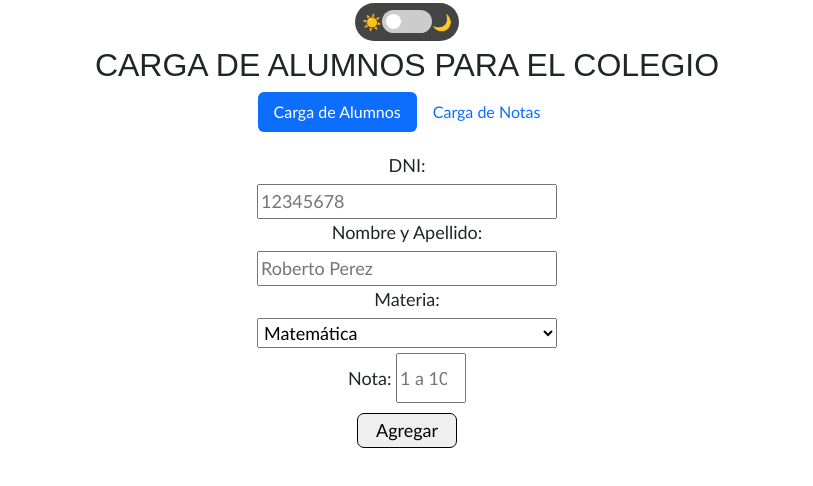
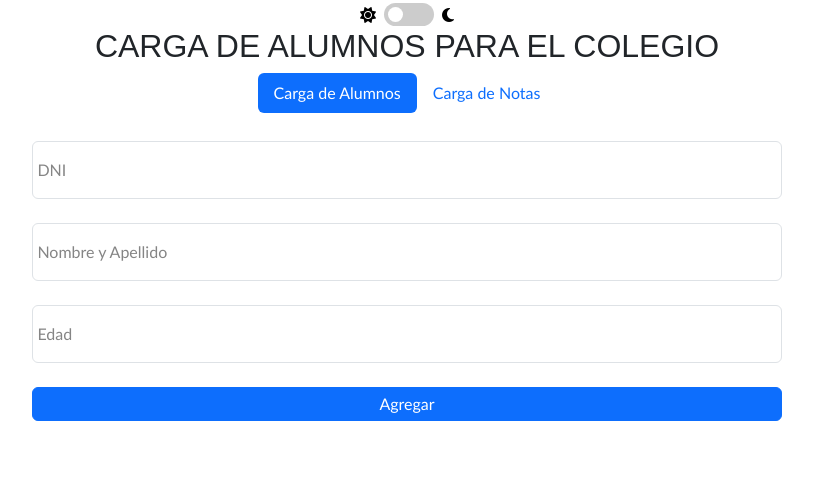
Before and after one commit to nachthelad/Add-Students-and-Notes, a plain HTML site: page index.html in a window 1280 px wide. Shown: the whole page, without its empty margins (233-1046 px from the left). Drawn offline with nearby package versions, Linux system fonts and the light colour scheme.

Commit message:
Updated components with Bootstrap

```diff
--- a/index.html
+++ b/index.html
@@ -1,33 +1,42 @@
 <!DOCTYPE html>
-<html lang="en">
+<html lang="es" data-bs-theme="light">
   <head>
     <meta charset="UTF-8" />
     <meta name="viewport" content="width=device-width, initial-scale=1.0" />
+    <link
+      rel="stylesheet"
+      href="https://cdnjs.cloudflare.com/ajax/libs/font-awesome/6.4.2/css/all.min.css"
+      integrity="sha512-z3gLpd7yknf1YoNbCzqRKc4qyor8gaKU1qmn+CShxbuBusANI9QpRohGBreCFkKxLhei6S9CQXFEbbKuqLg0DA=="
+      crossorigin="anonymous"
+      referrerpolicy="no-referrer" />
     <link
       href="https://cdn.jsdelivr.net/npm/bootstrap@5.3.2/dist/css/bootstrap.min.css"
       rel="stylesheet"
       integrity="sha384-T3c6CoIi6uLrA9TneNEoa7RxnatzjcDSCmG1MXxSR1GAsXEV/Dwwykc2MPK8M2HN"
       crossorigin="anonymous" />
 
-      <link rel="stylesheet" href="style.css" />
-      <title>Proyecto Final - Ventura</title>
-    </head>
+    <link rel="stylesheet" href="style.css" />
+    <title>Proyecto Final - Ventura</title>
+  </head>
   <body>
     <div id="header">
       <div class="switchBg">
-        <label for="themeSwitch" class="themeSwitch">☀️</label>
+        <label for="themeSwitch" class="themeSwitch"
+          ><i class="fa-solid fa-sun mx-1" style="color: #000"></i
+        ></label>
         <label class="switch">
           <input type="checkbox" id="themeSwitch" />
           <span class="slider round"></span>
         </label>
-        <label for="themeSwitch" class="themeSwitch">🌙</label>
+        <label for="themeSwitch" class="themeSwitch"
+          ><i class="fa-solid fa-moon mx-1" style="color: #000"></i
+        ></label>
       </div>
     </div>
 
-    <h2>Carga de alumnos para el colegio</h2>
+    <h2 class="h2 text-wrap">Carga de alumnos para el colegio</h2>
 
-    <div class="d-flex justify-content-center">
-      <ul class="nav nav-pills" id="myTab" role="tablist">
+      <ul class="nav nav-pills d-flex justify-content-center" id="myTab" role="tablist">
         <li class="nav-item" role="presentation">
           <button
             class="nav-link active"
@@ -44,20 +53,19 @@
         <li class="nav-item" role="presentation">
           <button
             class="nav-link"
-            id="profile-tab"
+            id="add-tab"
             data-bs-toggle="tab"
-            data-bs-target="#profile-tab-pane"
+            data-bs-target="#add-tab-pane"
             type="button"
             role="tab"
-            aria-controls="profile-tab-pane"
+            aria-controls="add-tab-pane"
             aria-selected="false">
             Carga de Notas
           </button>
         </li>
       </ul>
-    </div>
     <!-- Tab de Carga de Alumnos -->
-    <div class="d-flex justify-content-center">
+    <div class="d-flex justify-content-center mt-2">
       <div class="tab-content" id="myTabContent">
         <div
           class="tab-pane fade show active"
@@ -65,53 +73,57 @@
           role="tabpanel"
           aria-labelledby="home-tab"
           tabindex="0">
-          <form id="form">
-            <div class="inputContainer">
-              <!-- DNI -->
-              <label for="name">DNI: </label>
+          <form id="form" class="row g-3 m-1 needs-validation" novalidate>
+            <!-- DNI -->
+            <div class="form-floating mt-3 mb-2">
               <input
                 type="number"
-                name="dni"
-                id="dni"
-                placeholder="12345678" />
-              <!-- Name -->
-              <label for="name">Nombre y Apellido: </label>
+                class="form-control"
+                id="inputDNI"
+                placeholder="12345678"
+                required />
+              <label for="inputDNI" class="form-label">DNI</label>
+            </div>
+            <!-- Name -->
+            <div class="form-floating mb-2">
               <input
                 type="text"
-                name="name"
-                id="name"
-                placeholder="Roberto Perez" />
-              <!-- Subject -->
-              <label for="subject">Materia: </label>
-              <select name="subject" id="subject">
-                <option value="Matemática">Matemática</option>
-                <option value="Literatura">Literatura</option>
-                <option value="Programación">Programación</option>
-                <option value="Física">Física</option>
-                <option value="Química">Química</option>
-              </select>
-              <!-- Note -->
-              <label for="note">Nota: </label>
+                class="form-control"
+                id="inputName"
+                placeholder="Roque"
+                required />
+              <label for="inputName" class="form-label">Nombre y Apellido</label>
+            </div>
+            <div class="form-floating mb-2">
               <input
                 type="number"
-                name="note"
-                id="note"
-                placeholder="1 a 10"
-                inputmode="decimal" />
+                class="form-control"
+                id="inputApellido"
+                placeholder="Perez"
+                required />
+              <label for="inputApellido" class="form-label">Edad</label>
             </div>
-            <input type="submit" id="addButton" value="Agregar" />
+            <!-- Age -->
+            <div class="d-flex justify-content-center">
+              <button
+                type="submit"
+                id="addButton"
+                class="btn btn-primary w-100 p-1">
+                Agregar
+              </button>
+            </div>
             <!-- Submit -->
           </form>
         </div>
         <!-- Tab de Carga de Notas -->
         <div
           class="tab-pane fade"
-          id="profile-tab-pane"
+          id="add-tab-pane"
           role="tabpanel"
-          aria-labelledby="profile-tab"
+          aria-labelledby="add-tab"
           tabindex="0">
           <div id="contenedor">
-            <table class="small-screen-table">
+            <table class="table-bordered">
               <thead>
                 <tr>
                   <th>Alumno</th>
@@ -126,11 +138,8 @@
             </p>
           </div>
         </div>
-
       </div>
     </div>
-
-
 
     <script src="index.js"></script>
     <script src="switch.js"></script>
--- a/style.css
+++ b/style.css
@@ -3,6 +3,19 @@
   padding: 0;
   box-sizing: border-box;
   font-family: "Gill Sans", "Gill Sans MT", Calibri, "Trebuchet MS", sans-serif;
+}
+
+/* Eliminar flechas de arriba abajo en input type numbers */
+/* Chrome, Safari, Edge, Opera */
+input::-webkit-outer-spin-button,
+input::-webkit-inner-spin-button {
+  -webkit-appearance: none;
+  margin: 0;
+}
+/* Firefox */
+input[type=number] {
+  appearance: textfield;
+  -moz-appearance: textfield;
 }
 
 h2 {
@@ -12,61 +25,8 @@ h2 {
   margin-top: 5px;
 }
 
-#form {
-  text-align: center;
-  margin-top: 10px;
-  margin-bottom: 20px;
-  display: flex;
-  flex-direction: column;
-  align-items: center;
-  font-size: large;
-}
-
-.inputContainer input,
-.inputContainer select {
-  padding: 2px;
-  font-size: 14px;
-  margin-top: 5px;
-  width: 300px;
-}
-
-.inputContainer {
-  margin: 10px;
-  width: 300px;
-}
-
-#name, #subject, #note, #dni{
-  font-size: large;
-}
-
-#note{
-  width: 70px;
-  height: 50px;
-}
-
-#addButton {
-  width: 100px;
-  padding: 3px;
-  border: 1px solid black;
-  border-radius: 7px;
-  font-size: large;
-}
-
-#addButton:hover{
-  background-color: #444;
-  color: #fff;
-}
-
-/* Estilos para el botón en modo oscuro */
-#addButton.theme-dark {
-  background-color: #444;
-  color: #fff;
-}
-
-/* Estilos para el botón en modo oscuro cuando se hace hover */
-#addButton.theme-dark:hover {
-  background-color: #fff;
-  color: #444;
+.form-label{
+  color: #858585;
 }
 
 table {
@@ -98,14 +58,6 @@ thead th {
   margin-top: 3px;
 }
 
-.switchBg {
-  background-color: #444;
-  padding: 7px;
-  border-radius: 40px;
-  display: flex;
-}
-
-/* creacion del switch */
 .switch {
   position: relative;
   display: inline-block;
@@ -113,14 +65,12 @@ thead th {
   height: 23px;
 }
 
-/* Hide default HTML checkbox */
 .switch input {
   opacity: 0;
   width: 0;
   height: 0;
 }
 
-/* The slider */
 .slider {
   position: absolute;
   cursor: pointer;
@@ -140,30 +90,27 @@ thead th {
   width: 15px;
   left: 4px;
   bottom: 4px;
-  background-color: white;
+  background-color: #fff;
   -webkit-transition: 0.4s;
   transition: 0.4s;
 }
 
 input:checked + .slider {
-  background-color: #2196f3;
-}
-
-input:focus + .slider {
-  box-shadow: 0 0 1px #2196f3;
+  background-color: #ccc;
 }
 
 input:checked + .slider:before {
   -webkit-transform: translateX(26px);
   -ms-transform: translateX(26px);
   transform: translateX(26px);
+  background-color: #212529;
 }
 
-/* Rounded sliders */
 .slider.round {
   border-radius: 34px;
 }
 
 .slider.round:before {
   border-radius: 50%;
+  background-color: #fff;
 }
--- a/switch.js
+++ b/switch.js
@@ -1,39 +1,24 @@
-/* js para el switch */
-const themeSwitch = document.getElementById("themeSwitch");
-const themeChangeElements = document.querySelectorAll(".theme-change");
-const inputElements = document.querySelectorAll("input[type=text], input[type=number], select");
-const buttonElement = document.querySelector('#addButton');
-const originalInputStyles = [];
+document.addEventListener("DOMContentLoaded", function() {
+  const themeSwitch = document.getElementById('themeSwitch');
+  const faSun = document.querySelector('.fa-sun');
+  const faMoon = document.querySelector('.fa-moon');
 
-for (const input of inputElements) {
-  originalInputStyles.push({
-    background: input.style.backgroundColor,
-    color: input.style.color
+  const currentTheme = localStorage.getItem('theme');
+  if (currentTheme) {
+    document.documentElement.setAttribute('data-bs-theme', currentTheme);
+  }
+
+  themeSwitch.addEventListener('change', function() {
+    if (this.checked) {
+      document.documentElement.setAttribute('data-bs-theme', 'dark');
+      localStorage.setItem('theme', 'dark');
+      faSun.style.color = '#fff'
+      faMoon.style.color = '#fff'
+    } else {
+      document.documentElement.setAttribute('data-bs-theme', 'light');
+      localStorage.setItem('theme', 'light');
+      faSun.style.color = '#000'
+      faMoon.style.color = '#000'
+    }
   });
-}
-
-themeSwitch.addEventListener("change", () => {
-  if (themeSwitch.checked) {
-    document.body.style.backgroundColor = "black";
-    document.body.style.color = "white";
-    buttonElement.classList.add("theme-dark");
-    themeChangeElements.forEach(element => {
-      element.style.backgroundColor = "#333";
-    });
-    inputElements.forEach((input) => {
-      input.style.backgroundColor = "#333";
-      input.style.color = "white";
-    });
-  } else {
-    document.body.style.backgroundColor = "white";
-    document.body.style.color = "black";
-    buttonElement.classList.remove("theme-dark");
-    themeChangeElements.forEach(element => {
-      element.style.backgroundColor = "white";
-    });
-    inputElements.forEach((input, index) => {
-      input.style.backgroundColor = originalInputStyles[index].background;
-      input.style.color = originalInputStyles[index].color;
-    });
-  }
 });
```
